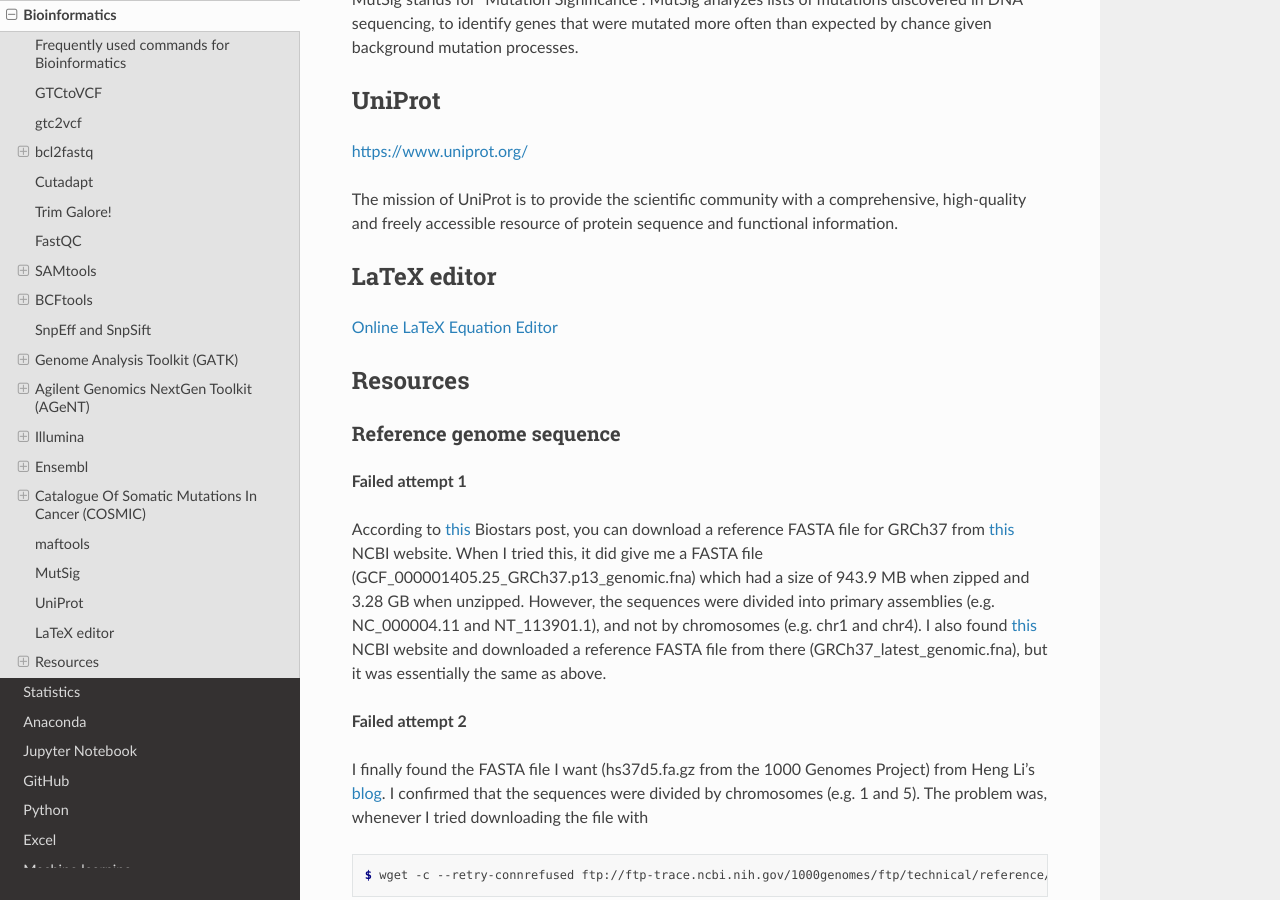
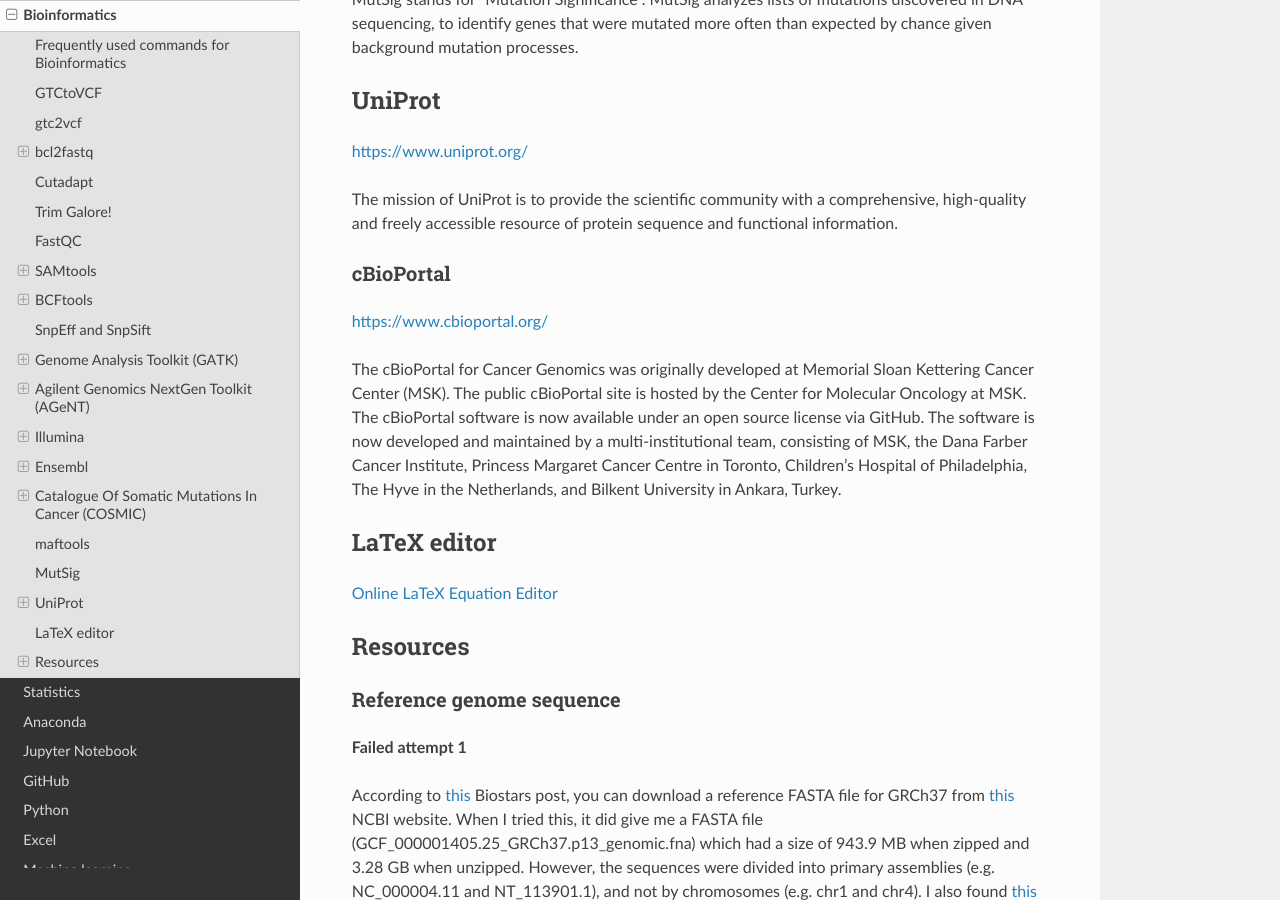
Before and after one commit to sbslee/notes, a Sphinx documentation site: the page built from docs/bioinformatics.rst, in a window 1280 px wide and 900 px high, scrolled down 12217 px. Built offline with Sphinx 7.4.7 and the Read the Docs theme 2.0.0, drawn with Linux system fonts in a browser that asks for light colours.

Commit message:
Update notes

```diff
--- a/docs/bioinformatics.rst
+++ b/docs/bioinformatics.rst
@@ -621,6 +621,13 @@
 
 The mission of UniProt is to provide the scientific community with a comprehensive, high-quality and freely accessible resource of protein sequence and functional information.
 
+cBioPortal
+----------
+
+https://www.cbioportal.org/
+
+The cBioPortal for Cancer Genomics was originally developed at Memorial Sloan Kettering Cancer Center (MSK). The public cBioPortal site is hosted by the Center for Molecular Oncology at MSK. The cBioPortal software is now available under an open source license via GitHub. The software is now developed and maintained by a multi-institutional team, consisting of MSK, the Dana Farber Cancer Institute, Princess Margaret Cancer Centre in Toronto, Children's Hospital of Philadelphia, The Hyve in the Netherlands, and Bilkent University in Ankara, Turkey.
+
 LaTeX editor
 ============
 
```
